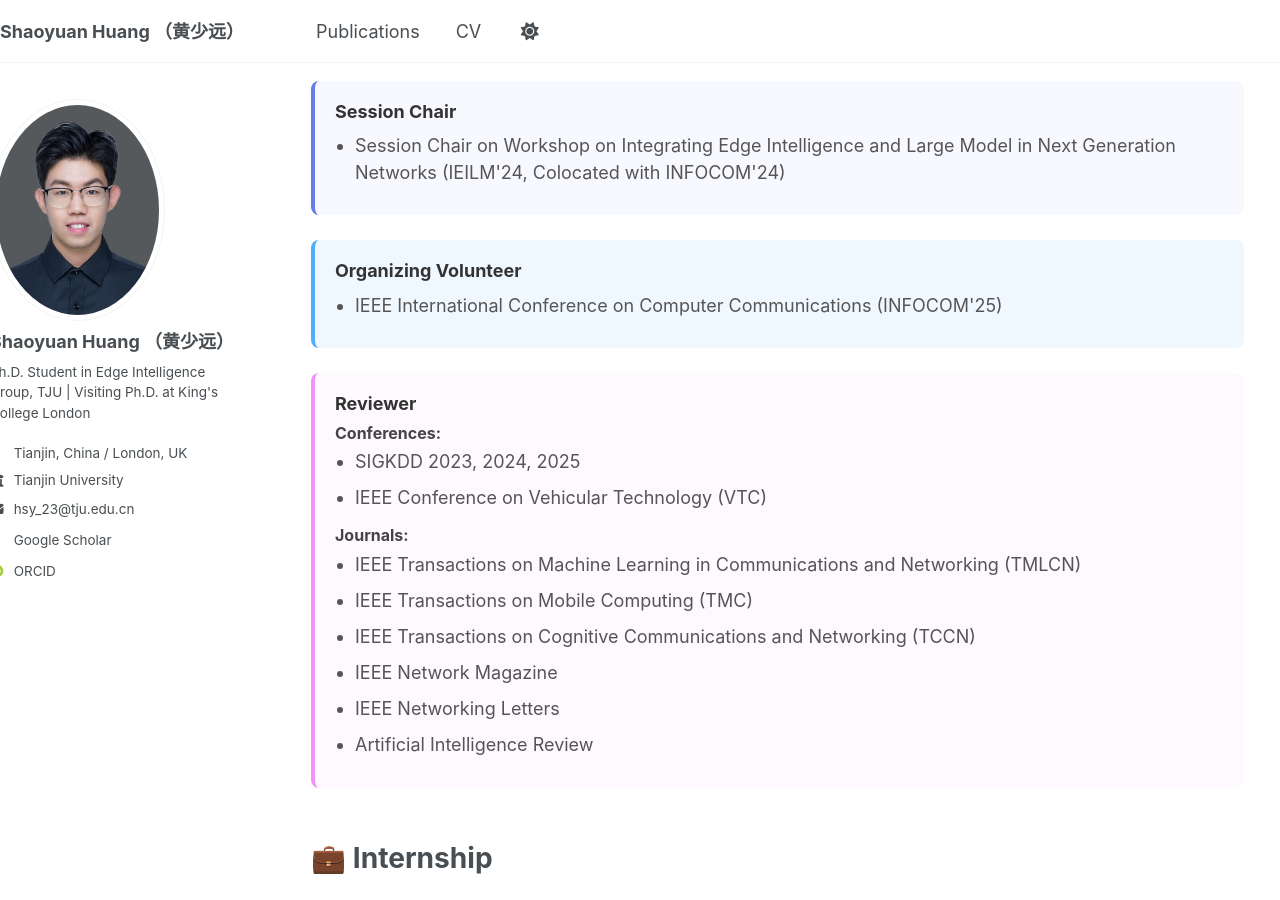
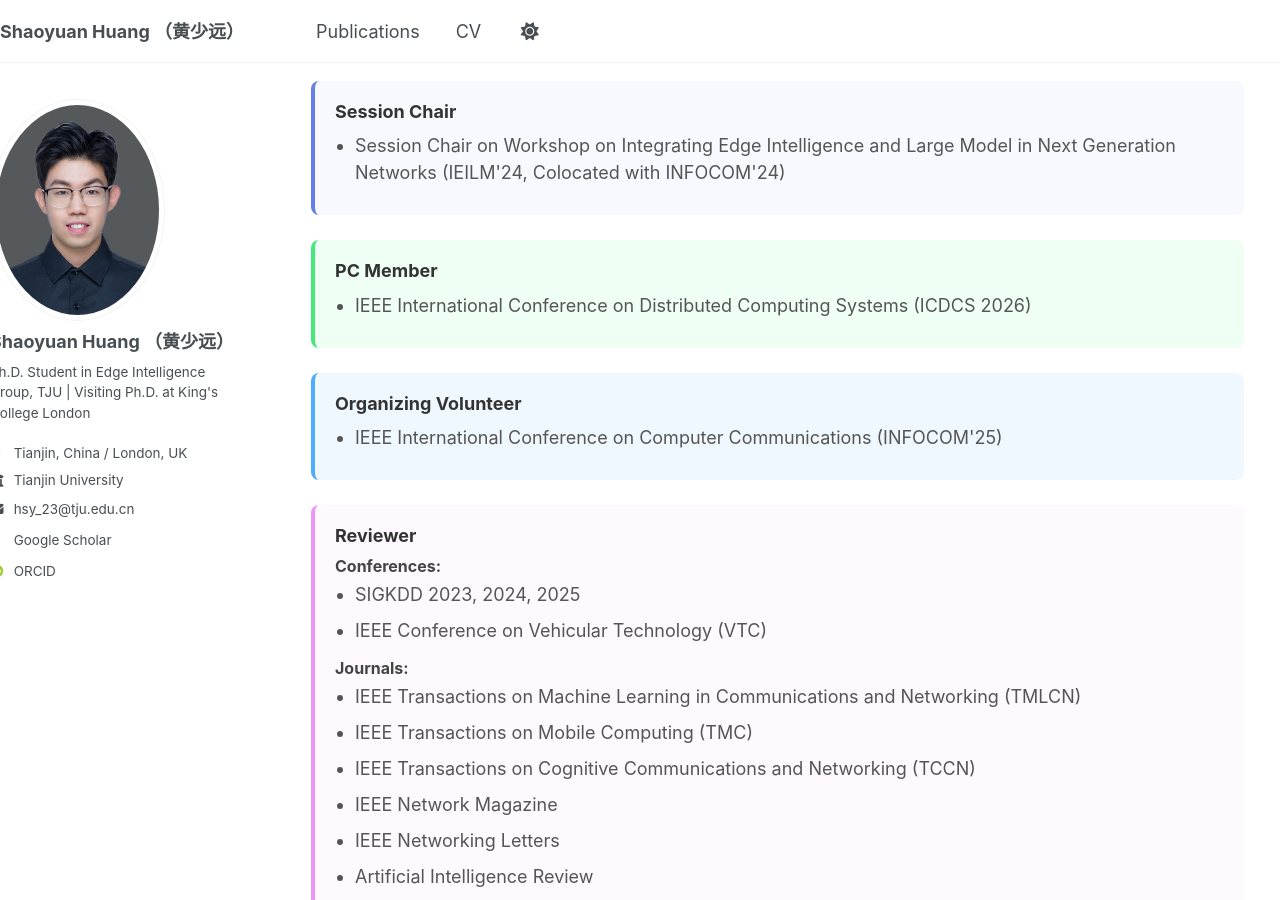
Before and after one commit to hsy23/ShaoyuanHuang, a Jekyll site: the page built from _pages/about.md, in a window 1280 px wide and 900 px high, scrolled down 1497 px. Built offline with Jekyll 4.4.1, drawn with Linux system fonts in a browser that asks for light colours; nearby versions of some CDN libraries; some web fonts are replaced.

Commit message:
新增PC

```diff
--- a/_pages/about.md
+++ b/_pages/about.md
@@ -104,6 +104,14 @@ I'm passionate about exploring the intersection of ML and systems, with a focus
       <h3 style="margin: 0; color: #333; margin-bottom: 10px;">Session Chair</h3>
       <ul style="margin: 5px 0; color: #555; list-style-type: disc; padding-left: 20px;">
         <li>Session Chair on Workshop on Integrating Edge Intelligence and Large Model in Next Generation Networks (IEILM'24, Colocated with INFOCOM'24)</li>
+      </ul>
+    </div>
+
+    <!-- PC Member -->
+    <div style="border-left: 4px solid #43e97b; padding-left: 20px; margin-bottom: 25px; background: #f0fff4; padding: 20px; border-radius: 8px;">
+      <h3 style="margin: 0; color: #333; margin-bottom: 10px;">PC Member</h3>
+      <ul style="margin: 5px 0; color: #555; list-style-type: disc; padding-left: 20px;">
+        <li>IEEE International Conference on Distributed Computing Systems (ICDCS 2026)</li>
       </ul>
     </div>
 
```
